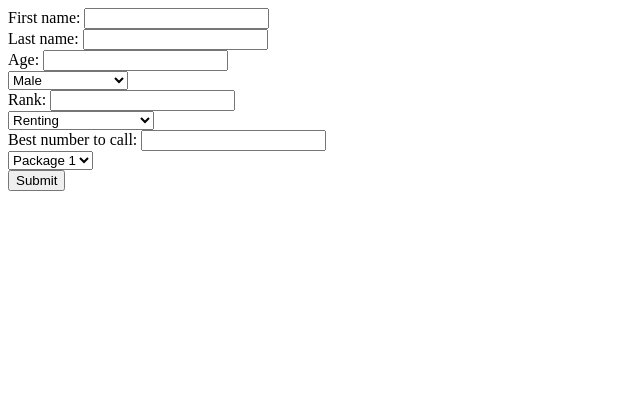
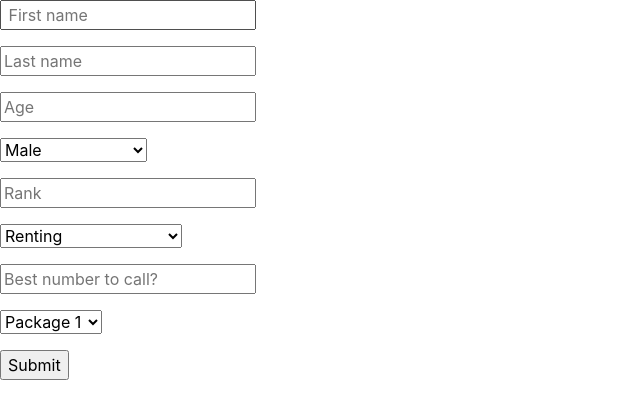
Before and after one commit to wolfman-deimos/white-challenge, a plain HTML site: page index.html in a window 1280 px wide. Shown: the whole page, without its empty margins (0-640 px from the left). Drawn offline with nearby package versions, Linux system fonts and the light colour scheme.

Commit message:
cleaning up forms and bootstrap, TODOs written for further progress

```diff
--- a/index.html
+++ b/index.html
@@ -3,42 +3,73 @@
 <head>
     <meta charset="UTF-8">
     <title>White Challenge</title>
+<!--    bootstrap cdn -->
+    <link rel="stylesheet" href="https://maxcdn.bootstrapcdn.com/bootstrap/4.0.0/css/bootstrap.min.css" integrity="sha384-Gn5384xqQ1aoWXA+058RXPxPg6fy4IWvTNh0E263XmFcJlSAwiGgFAW/dAiS6JXm" crossorigin="anonymous">
+<!--custom csss-->
+    <link rel="stylesheet" href="css/whtchl-custcss.css">
 </head>
 <body>
 <!--form for aid receiver; desired data: name,age,gender,rank,residential status, phone number/best number, desc, options for packages -->
+<!-- todo : bootstrap validation x-ref: https://getbootstrap.com/docs/4.0/components/forms/#server-side-->
+<!-- todo : bootstrap popovers w/ more info for aspects of form, x-ref: https://getbootstrap.com/docs/4.0/components/popovers/-->
 <form>
-    <form>
-        <!--        todo: Use place holders instead of text to display input fields to ensure uniformity of input sizes-->
-        First name: <input type="text" name="fname"><br>
-<!--        todo: Use place holders instead of text to display input fields to ensure uniformity of input sizes-->
-        Last name: <input type="text" name="lname"><br>
-        <!--        todo: Use place holders instead of text to display input fields to ensure uniformity of input sizes-->
-        Age: <input type="text" name="age"><br>
+    <div class="form-group">
+        <input type="text" name="fname" placeholder=" First name"><br>
+    </div>
+
+    <div class="form-group">
+        <input type="text" name="lname" placeholder="Last name"><br>
+    </div>
+
+    <div class="form-group">
+        <input type="text" name="age" placeholder="Age"><br>
+    </div>
+
+    <div class="form-group">
         <select>
             <option>Male</option>
             <option>Female</option>
             <option>Prefer not to say</option>
         </select><br>
-        <!--        todo: Use place holders instead of text to display input fields to ensure uniformity of input sizes-->
-        Rank: <input type="text" name="rank"><br>
+    </div>
+
+    <div class="form-group">
+        <input type="text" name="rank" placeholder="Rank"><br>
+    </div>
+
 <!--        todo: There is a option in bootstrap that shows a textbox when a certain option is clicked, for the other option; if selected we should have them fill in a brief description of their living situation-->
+
+    <div class="form-group">
         <select>
         <option>Renting</option>
         <option>Owning</option>
         <option>No current residence</option>
         <option>Other</option>
         </select><br>
-        <!--        todo: Use place holders instead of text to display input fields to ensure uniformity of input sizes-->
-        Best number to call: <input type="number"><br>
+    </div>
+
+    <div class="form-group">
+        <input type="text" placeholder="Best number to call?">
+    </div>
+
             <!--        todo: Here I want to add some JS to have the chosen option display what the carepackage selected would contain, I think using DOM we should be able to inject a card with the various supplies contained in the care package-->
+
+    <div class="form-group">
         <select>
         <option>Package 1</option>
         <option>Package 2</option>
         <option>Package 3</option>
-        </select><br>
+    </select>
+    </div>
     <input type="submit" value="Submit">
+
 </form>
-</form>
+
+<!--bootstrap js -->
+<script src="https://code.jquery.com/jquery-3.2.1.slim.min.js" integrity="sha384-KJ3o2DKtIkvYIK3UENzmM7KCkRr/rE9/Qpg6aAZGJwFDMVNA/GpGFF93hXpG5KkN" crossorigin="anonymous"></script>
+<script src="https://cdnjs.cloudflare.com/ajax/libs/popper.js/1.12.9/umd/popper.min.js" integrity="sha384-ApNbgh9B+Y1QKtv3Rn7W3mgPxhU9K/ScQsAP7hUibX39j7fakFPskvXusvfa0b4Q" crossorigin="anonymous"></script>
+<script src="https://maxcdn.bootstrapcdn.com/bootstrap/4.0.0/js/bootstrap.min.js" integrity="sha384-JZR6Spejh4U02d8jOt6vLEHfe/JQGiRRSQQxSfFWpi1MquVdAyjUar5+76PVCmYl" crossorigin="anonymous"></script>
+<!--custom js-->
 <script src="js/foundations.js"></script>
 </body>
 </html>
```
Lines whose indentation alone changed are shown as unchanged.
